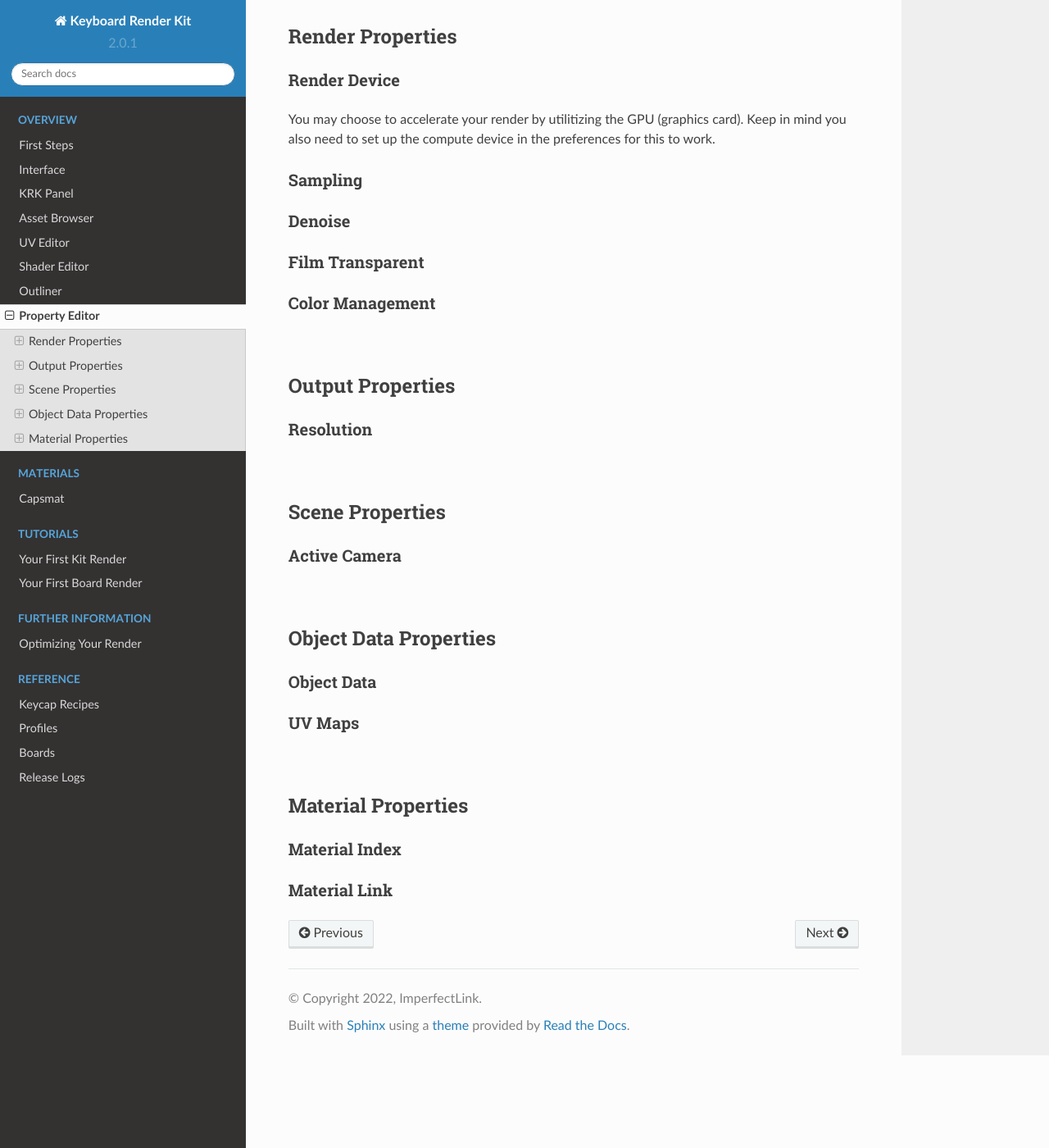
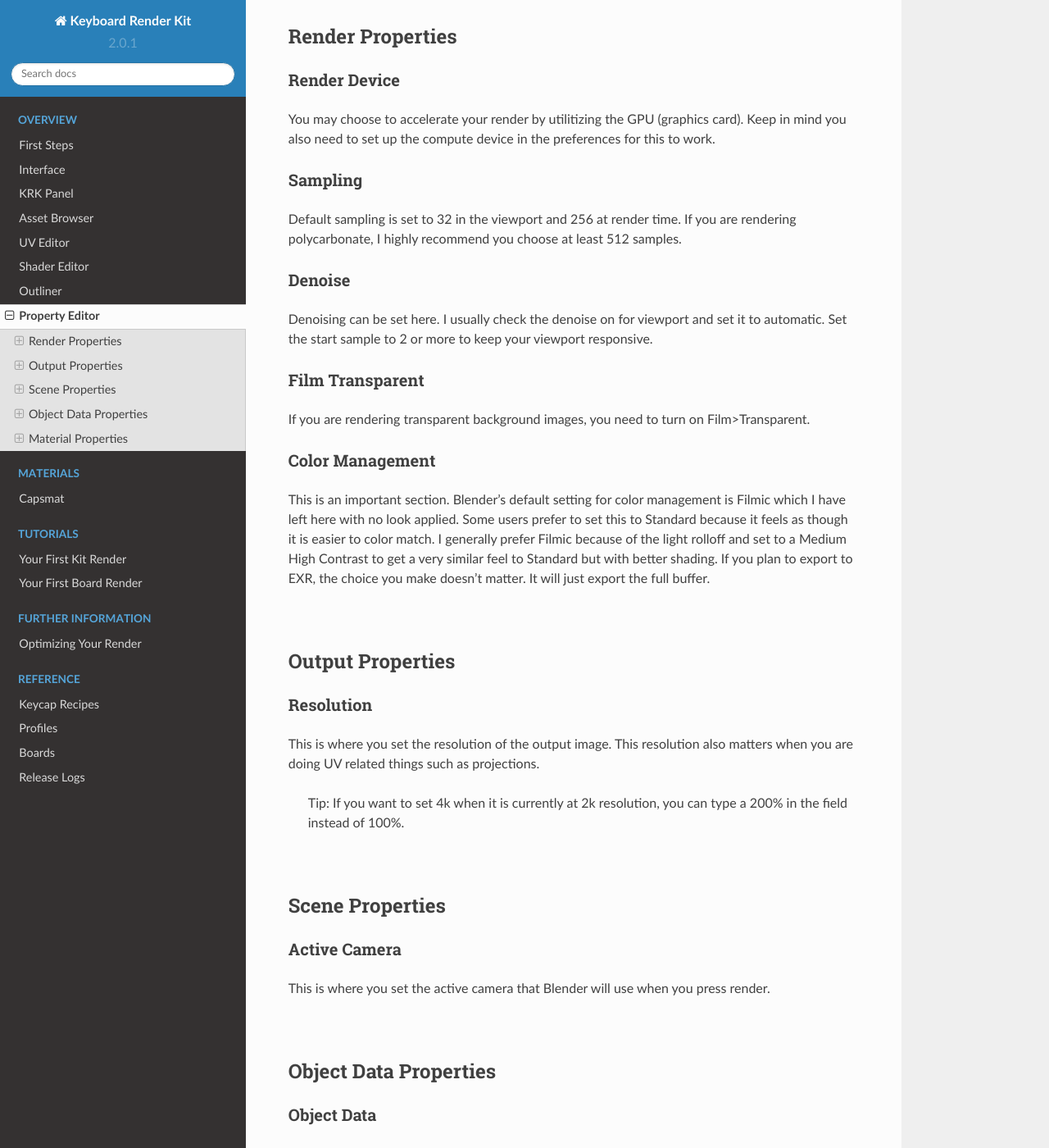
Before and after one commit to imperfectlink/KeyboardRenderKit, a Sphinx documentation site: the page built from docs/source/properties.rst, in a window 1280 px wide and 1400 px high, scrolled down 252 px. Shown: the whole window at 82% size. Built offline with Sphinx 7.4.7 and the Read the Docs theme 2.0.0, drawn with Linux system fonts in a browser that asks for light colours; some of the changed text lies outside the part shown.

Commit message:
Update properties.rst

```diff
--- a/docs/source/properties.rst
+++ b/docs/source/properties.rst
@@ -13,14 +13,19 @@ You may choose to accelerate your render by utilitizing the GPU (graphics card).
 
 Sampling
 ----
-
+Default sampling is set to 32 in the viewport and 256 at render time. If you are rendering polycarbonate, I highly recommend you choose at least 512 samples.
 
 Denoise
 ----
+Denoising can be set here. I usually check the denoise on for viewport and set it to automatic. Set the start sample to 2 or more to keep your viewport responsive.
+
 Film Transparent
 ----
+If you are rendering transparent background images, you need to turn on Film>Transparent.
+
 Color Management
 ----
+This is an important section. Blender's default setting for color management is Filmic which I have left here with no look applied. Some users prefer to set this to Standard because it feels as though it is easier to color match. I generally prefer Filmic because of the light rolloff and set to a Medium High Contrast to get a very similar feel to Standard but with better shading. If you plan to export to EXR, the choice you make doesn't matter. It will just export the full buffer.
 
 |
 
@@ -29,12 +34,17 @@ Output Properties
 Resolution
 ----
 
+This is where you set the resolution of the output image. This resolution also matters when you are doing UV related things such as projections.
+
+   Tip: If you want to set 4k when it is currently at 2k resolution, you can type a 200% in the field instead of 100%.
+
 |
 
 Scene Properties
 ~~~~
 Active Camera
 ----
+This is where you set the active camera that Blender will use when you press render.
 
 |
 
@@ -42,14 +52,21 @@ Object Data Properties
 ~~~~
 Object Data
 ----
+Don't skip over the Object Data dropdown as it allows you to turn any object into any other object by choosing it from the dropdown.
+
 UV Maps
 ----
-
+If you need to access an object's UV map, this is where you'll find it.
 |
 
 Material Properties
 ~~~~
 Material Index
 ----
+Objects can have more than one material attached to them. Eg. the windowed and relegendable keycaps have 2 material slots for the keycap material and the polycarbonate.
+
 Material Link
 ----
+You can tell Blender whether to use the material attached to the object data or the object on a per object basis.
+
+|
```
